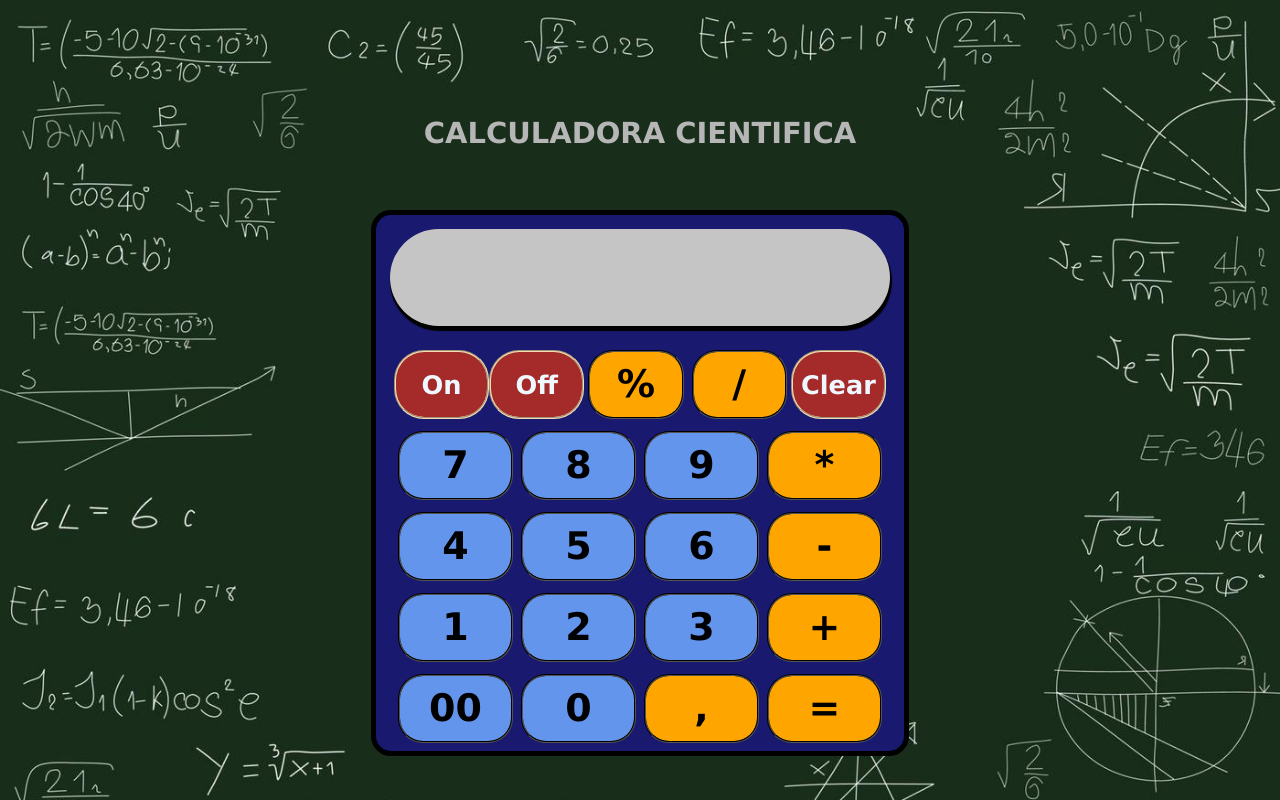
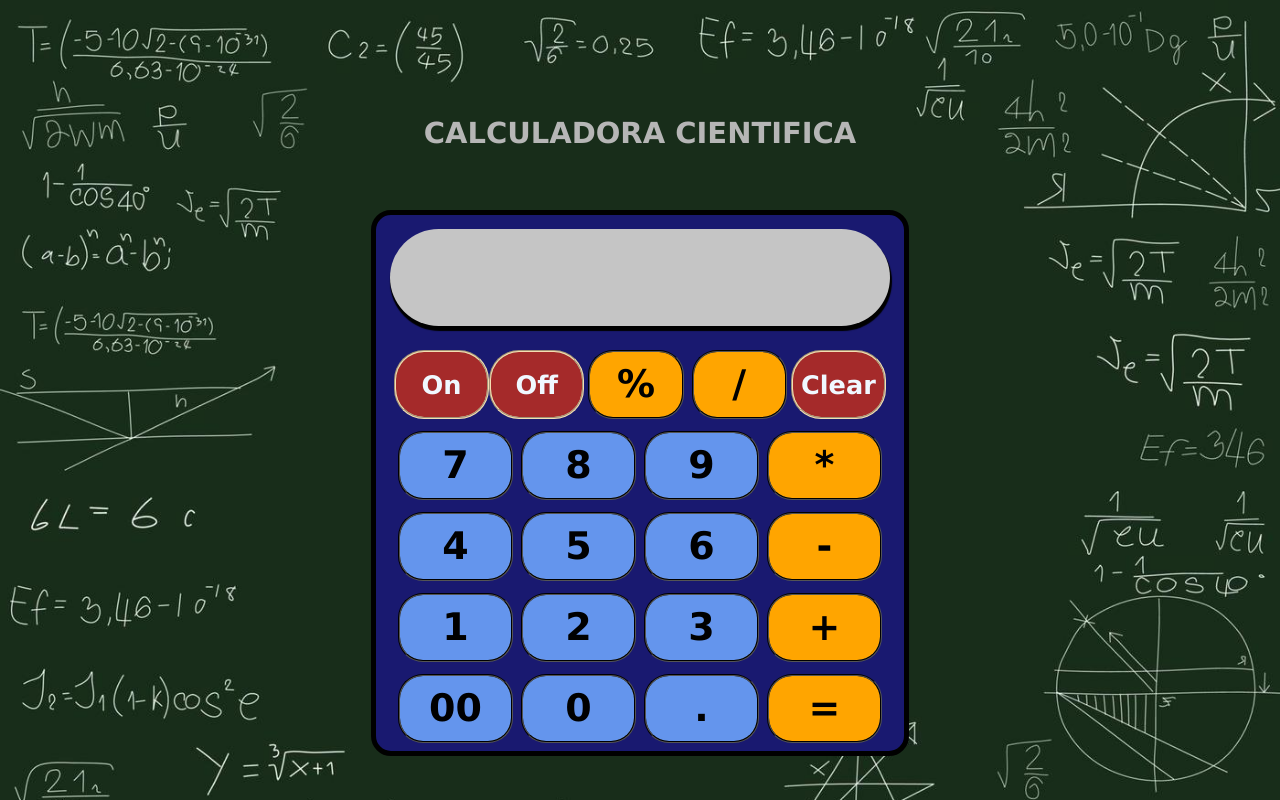
Before and after one commit to fede-cid/Calculadora-react, a React (Create React App) app: page / in a window 1280 px wide. Built offline with nearby package versions, Linux system fonts and the light colour scheme; the HTML template or start-up script is replaced by a standard one.

Commit message:
first commit

```diff
--- a/src/App.js
+++ b/src/App.js
@@ -58,7 +58,7 @@
         </div>
         <div className='fila'><Boton manejarClick={agregarInput}>00</Boton>
         <Boton manejarClick={agregarInput}>0</Boton>
-        <Boton manejarClick={agregarInput}>,</Boton>
+        <Boton manejarClick={agregarInput}>.</Boton>
         <Boton manejarClick={resul}>=</Boton></div>
       </div>
     </div>
```
